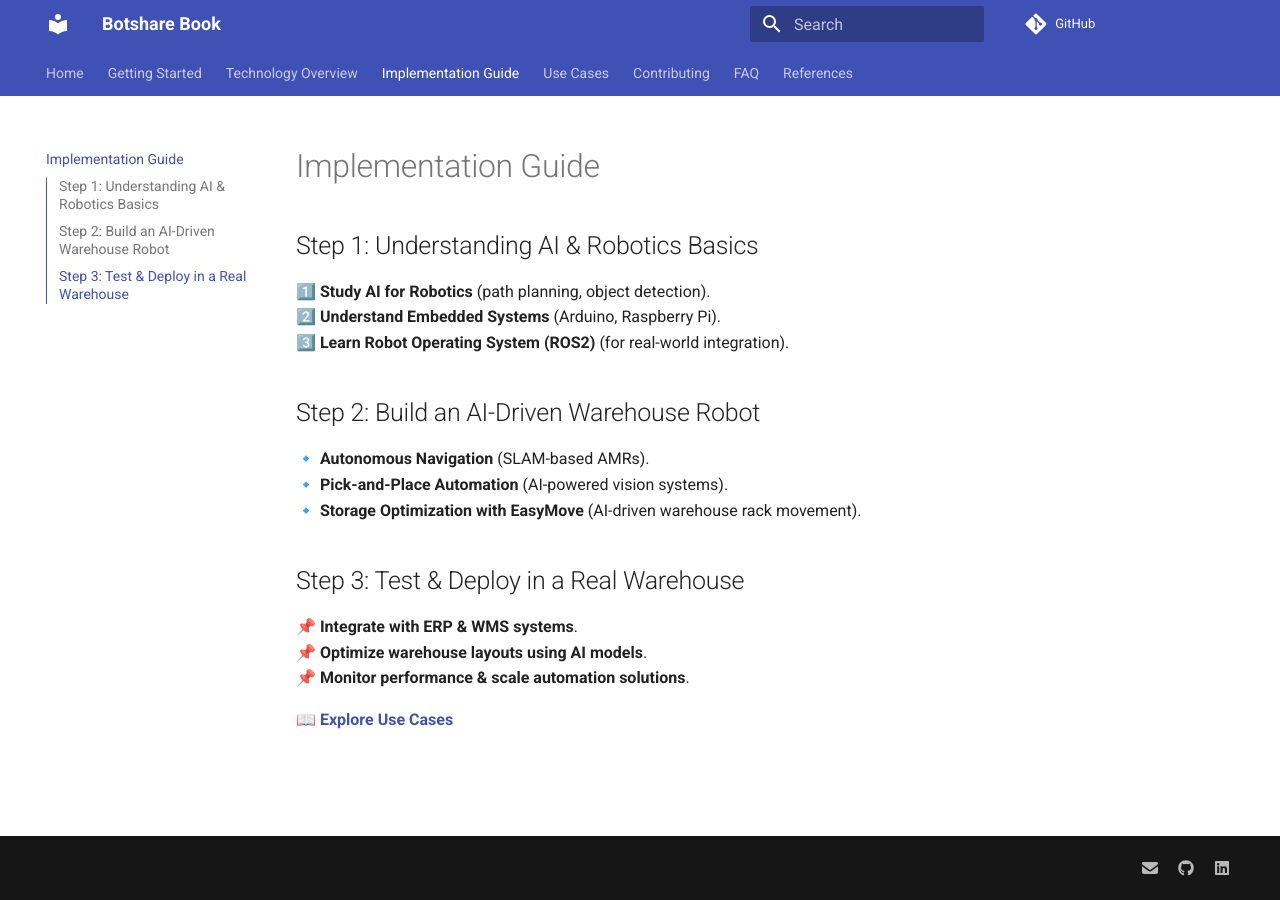
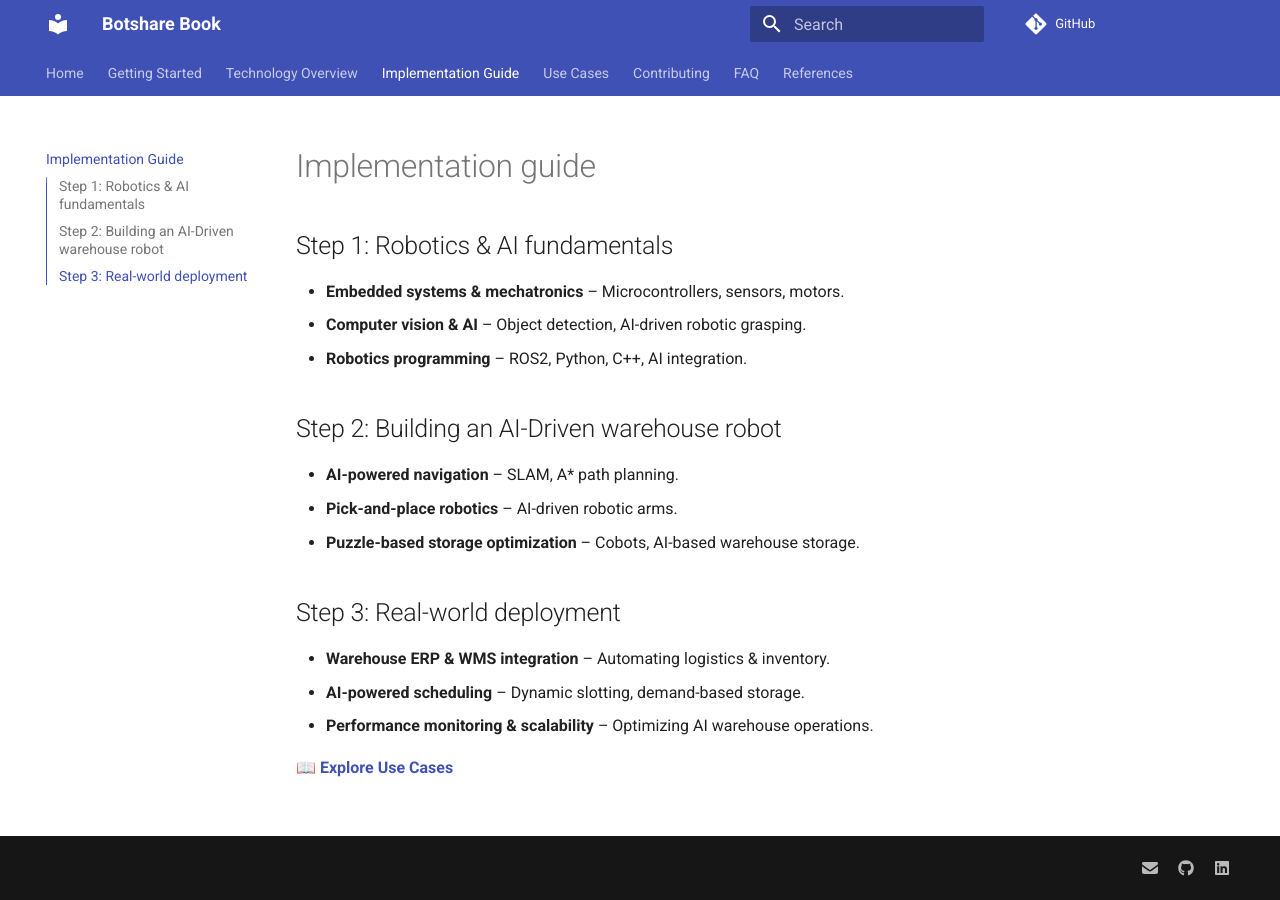
Before and after one commit to BotshareAI/Botshare_book, an MkDocs documentation site: the page built from docs/implementation_guide.md, in a window 1280 px wide. Built offline with MkDocs 1.6.1 and Material for MkDocs 9.7.7, drawn with Linux system fonts in a browser that asks for light colours; comment, search, counter and statistics services are not loaded.

Commit message:
Update implementation_guide.md

```diff
--- a/docs/implementation_guide.md
+++ b/docs/implementation_guide.md
@@ -1,18 +1,18 @@
-# Implementation Guide
+# Implementation guide
 
-## Step 1: Understanding AI & Robotics Basics
-1️⃣ **Study AI for Robotics** (path planning, object detection).
-2️⃣ **Understand Embedded Systems** (Arduino, Raspberry Pi).
-3️⃣ **Learn Robot Operating System (ROS2)** (for real-world integration).
+## Step 1: Robotics & AI fundamentals
+- **Embedded systems & mechatronics** – Microcontrollers, sensors, motors.
+- **Computer vision & AI** – Object detection, AI-driven robotic grasping.
+- **Robotics programming** – ROS2, Python, C++, AI integration.
 
-## Step 2: Build an AI-Driven Warehouse Robot
-🔹 **Autonomous Navigation** (SLAM-based AMRs).
-🔹 **Pick-and-Place Automation** (AI-powered vision systems).
-🔹 **Storage Optimization with EasyMove** (AI-driven warehouse rack movement).
+## Step 2: Building an AI-Driven warehouse robot
+- **AI-powered navigation** – SLAM, A* path planning.
+- **Pick-and-place robotics** – AI-driven robotic arms.
+- **Puzzle-based storage optimization** – Cobots, AI-based warehouse storage.
 
-## Step 3: Test & Deploy in a Real Warehouse
-📌 **Integrate with ERP & WMS systems**.
-📌 **Optimize warehouse layouts using AI models**.
-📌 **Monitor performance & scale automation solutions**.
+## Step 3: Real-world deployment
+- **Warehouse ERP & WMS integration** – Automating logistics & inventory.
+- **AI-powered scheduling** – Dynamic slotting, demand-based storage.
+- **Performance monitoring & scalability** – Optimizing AI warehouse operations.
 
-📖 **[Explore Use Cases](use-cases.md)**
+📖 **[Explore Use Cases](use_cases)**
```
